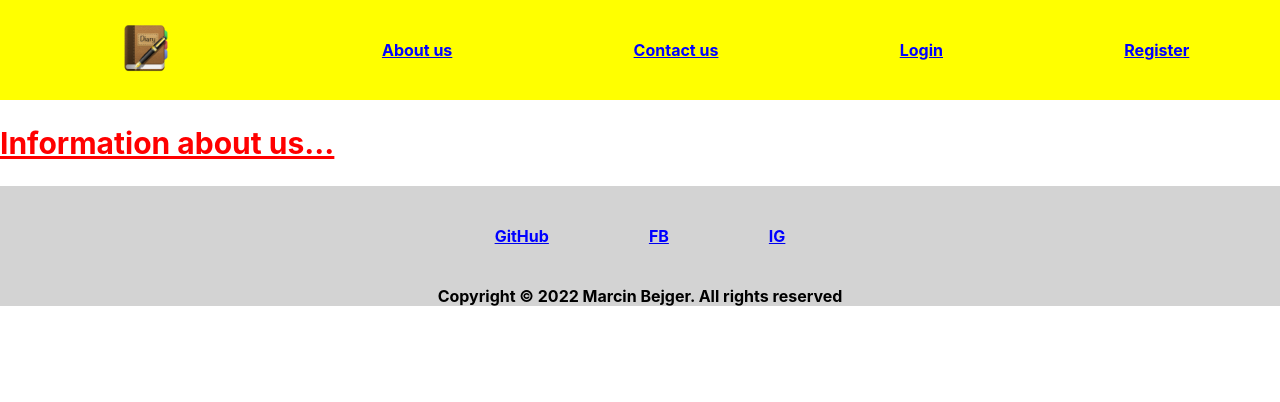
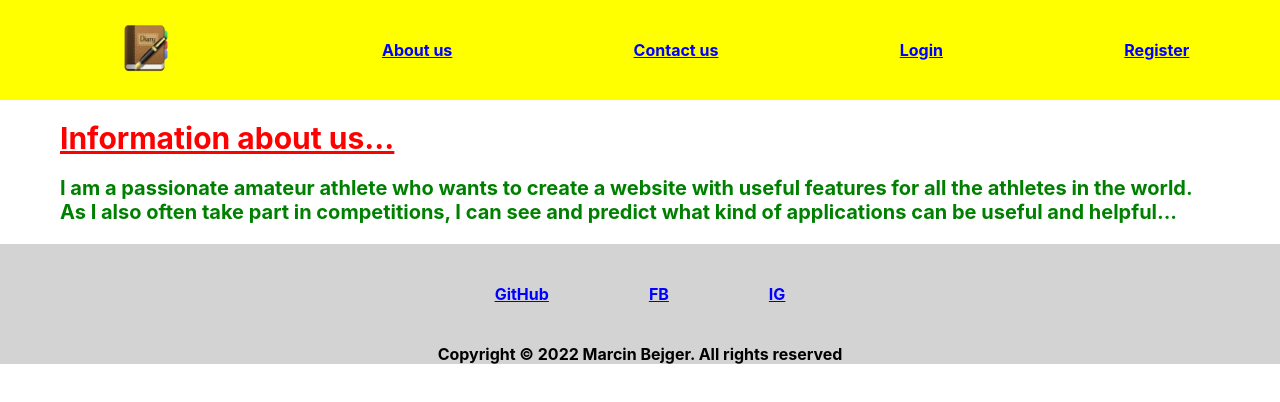
Before and after one commit to marcinbe88/sports-diary-app, a React (Create React App) app in the folder my-react-app/: page /about in a window 1280 px wide. Shown: the top 402 px of the page. Built offline with nearby package versions, Linux system fonts and the light colour scheme.

Commit message:
web pages styles updated

```diff
--- a/my-react-app/src/components/AboutUs/AboutUs.js
+++ b/my-react-app/src/components/AboutUs/AboutUs.js
@@ -1,9 +1,15 @@
-import { StyledHeader } from "./AboutUs.style";
+import { StyledHeader, StyledParagraph } from "./AboutUs.style";
 
 export const AboutUs = () => {
   return (
     <>
       <StyledHeader>Information about us...</StyledHeader>
+      <StyledParagraph>
+        I am a passionate amateur athlete who wants to create a website with
+        useful features for all the athletes in the world. As I also often take
+        part in competitions, I can see and predict what kind of applications can
+        be useful and helpful...
+      </StyledParagraph>
     </>
   );
 };
--- a/my-react-app/src/components/AboutUs/AboutUs.style.js
+++ b/my-react-app/src/components/AboutUs/AboutUs.style.js
@@ -1,7 +1,15 @@
 import styled from "styled-components";
 
 export const StyledHeader = styled.h2`
+  margin: 20px 60px;
   color: red;
   font-size: 30px;
   text-decoration: underline;
 `;
+
+export const StyledParagraph = styled.p`
+  margin: 20px 60px;
+  color: green;
+  font-size: 20px;
+  font-weight: bold;
+`;
--- a/my-react-app/src/components/ContactUs/ContactUs.style.js
+++ b/my-react-app/src/components/ContactUs/ContactUs.style.js
@@ -1,6 +1,7 @@
 import styled from "styled-components";
 
 export const StyledHeader = styled.h2`
+  margin: 20px 60px;
   color: orange;
   font-size: 30px;
   text-decoration: underline;
--- a/my-react-app/src/components/Footer/Footer.js
+++ b/my-react-app/src/components/Footer/Footer.js
@@ -5,7 +5,7 @@ export function Footer() {
   return (
     <>
       <StyledFooter>
-        <NavLink to="https://github.com/marcinbe88">
+        <NavLink to="www.github.com/marcinbe88">
           <StyledLink>GitHub</StyledLink>
         </NavLink>
 
--- a/my-react-app/src/components/Footer/Footer.style.js
+++ b/my-react-app/src/components/Footer/Footer.style.js
@@ -17,7 +17,7 @@ export const StyledLink = styled.p`
 
 export const StyledImgLogo = styled.img`
   align-items: left;
-  width: 220x;
+  width: 220px;
   height: 50px;
   justify-content: center;
   margin: 30px;
--- a/my-react-app/src/components/RegisterAccount/RegisterAccount.style.js
+++ b/my-react-app/src/components/RegisterAccount/RegisterAccount.style.js
@@ -1,6 +1,7 @@
 import styled from "styled-components";
 
 export const StyledHeader = styled.h2`
+  margin: 20px 60px;
   color: pink;
   font-size: 30px;
   text-decoration: underline;
--- a/my-react-app/src/components/UserLogin/UserLogin.style.js
+++ b/my-react-app/src/components/UserLogin/UserLogin.style.js
@@ -1,6 +1,7 @@
 import styled from "styled-components";
 
 export const StyledHeader = styled.h2`
+  margin: 20px 60px;
   color: purple;
   font-size: 30px;
   text-decoration: underline;
```
